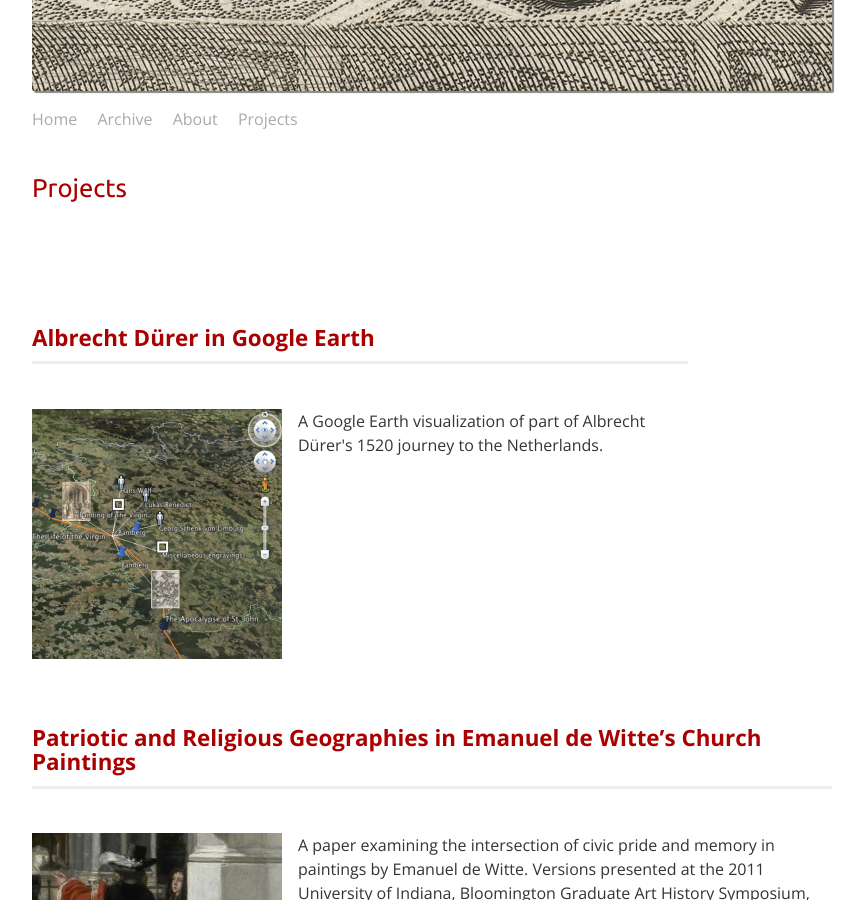
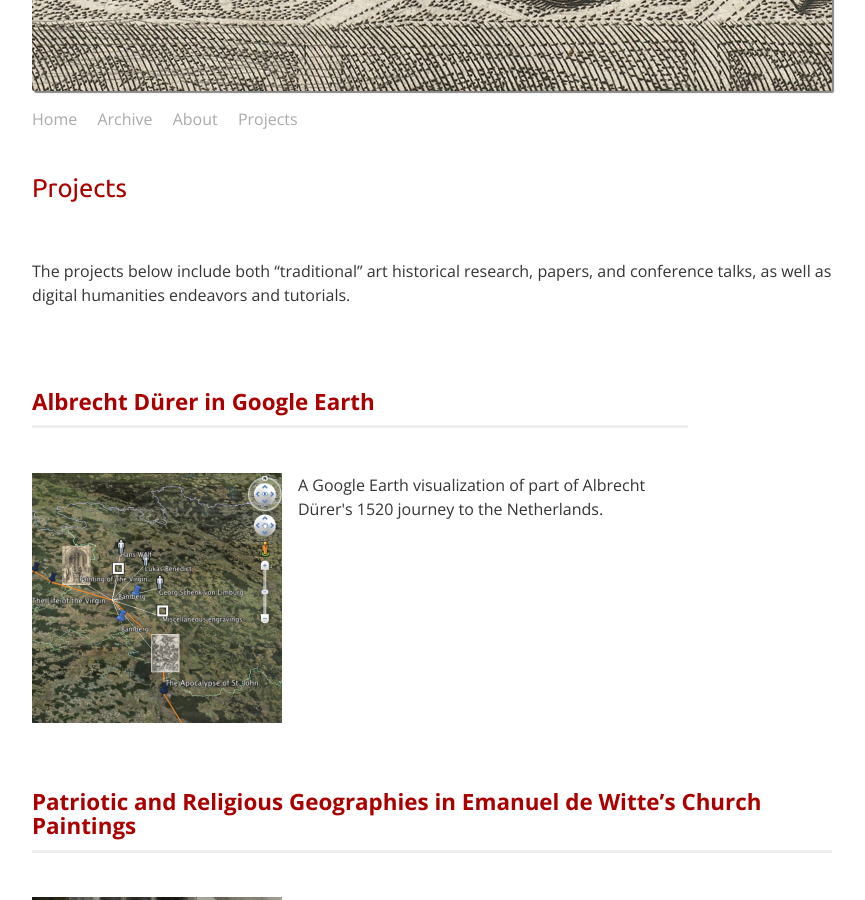
Before and after one commit to mdlincoln/mdlincoln.github.io, a Jekyll site: the page built from projects/index.markdown, in a window 1280 px wide and 900 px high, scrolled down 342 px. Shown: the whole window, without its empty margins (208-1073 px from the left). Built offline with Jekyll 4.4.1, drawn with Linux system fonts in a browser that asks for light colours.

Commit message:
Shrot project page description

```diff
--- a/projects/index.markdown
+++ b/projects/index.markdown
@@ -4,9 +4,10 @@ layout: default
 show_title: true
 ---
 
+The projects below include both "traditional" art historical research, papers, and conference talks, as well as digital humanities endeavors and tutorials.
+
 <!-- Automatic project list generator -->
 {% for page in site.pages %}
-
 {% if page.layout == 'project' %}
 <div class="toc">
 <h1><a href="{{ page.url }}">{{ page.title }}</a></h1>
```
